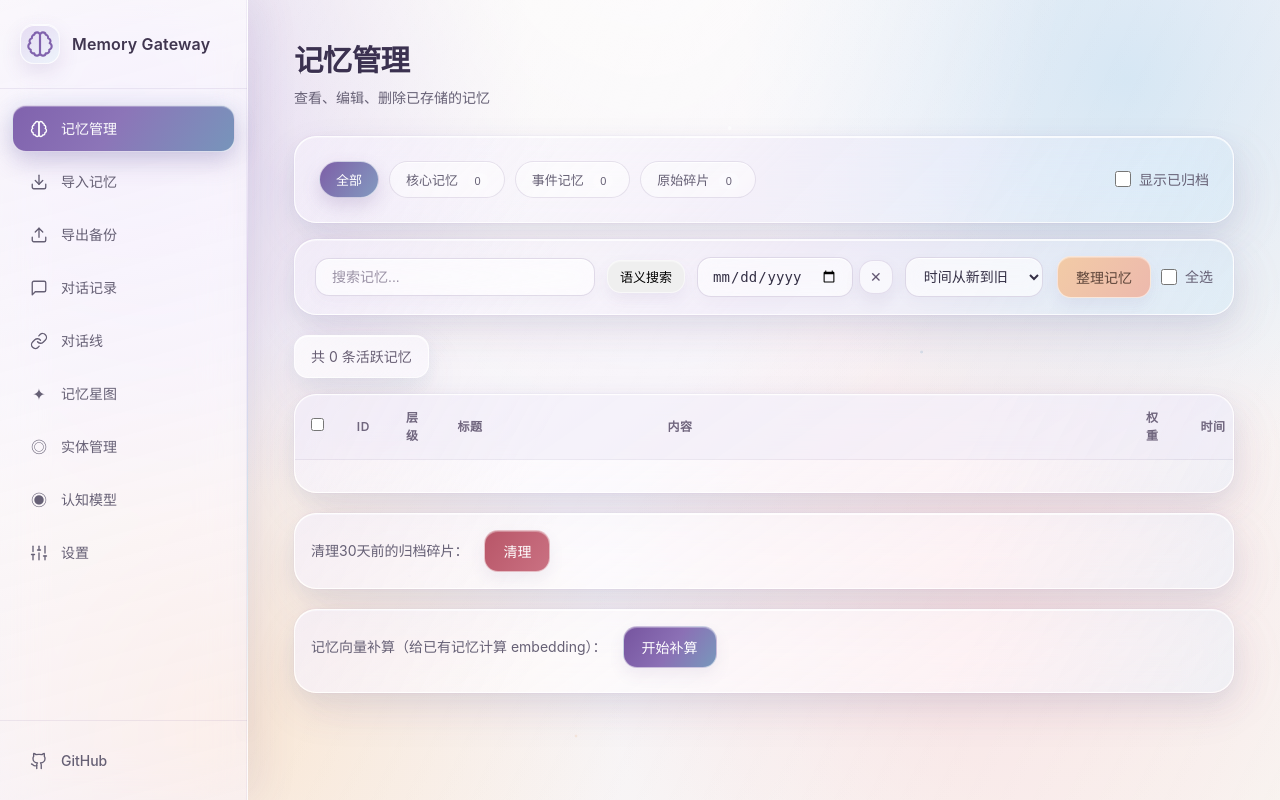
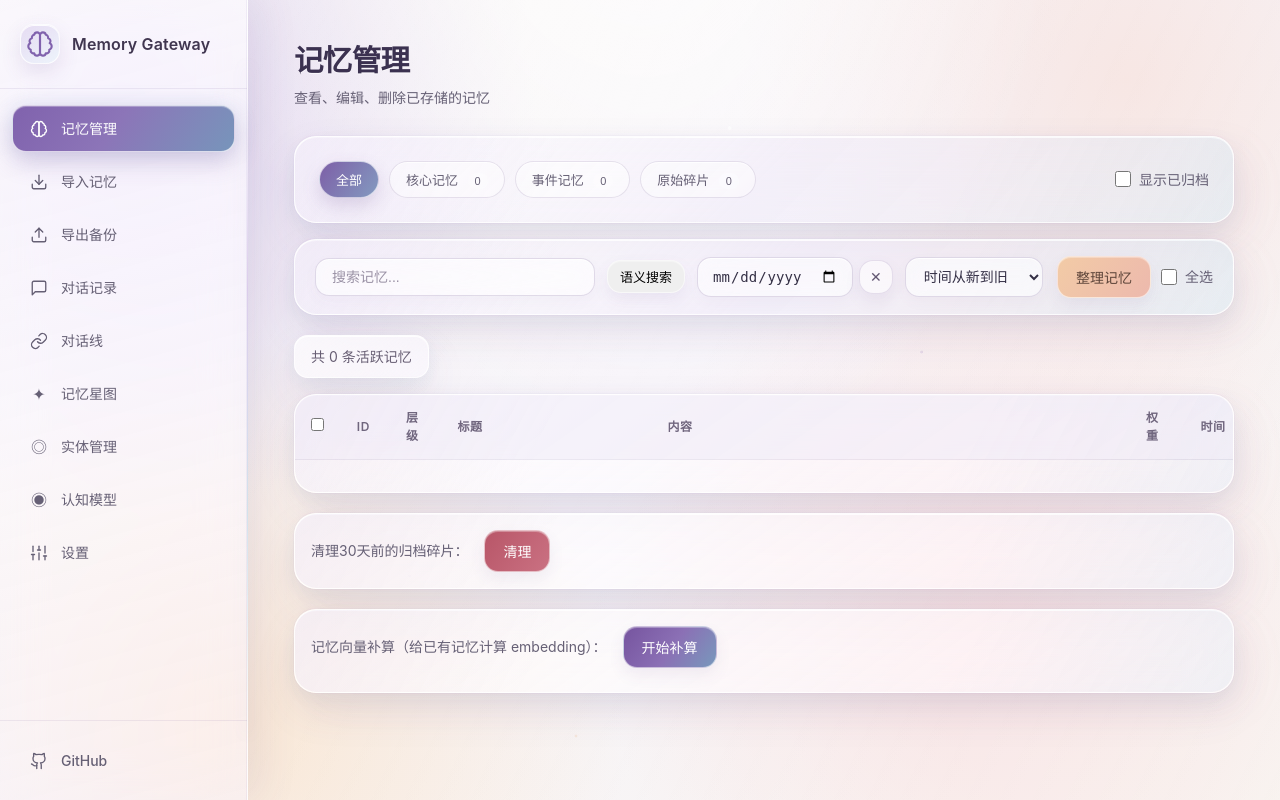
Before and after one commit to gy2021210293-bit/ai-memory-gateway, a FastAPI app: template templates/dashboard.html in a window 1280 px wide. Run offline with FastAPI, Linux system fonts and the light colour scheme; the template is opened without the code that fills it, so the values that code supplies are empty.

Commit message:
Remove blue dashboard background

```diff
--- a/static/css/dashboard.css
+++ b/static/css/dashboard.css
@@ -1376,7 +1376,7 @@ body {
     isolation: isolate;
     background:
         radial-gradient(circle at 9% 12%, rgba(211, 195, 236, 0.72) 0, rgba(211, 195, 236, 0) 31%),
-        radial-gradient(circle at 88% 10%, rgba(200, 225, 242, 0.74) 0, rgba(200, 225, 242, 0) 29%),
+        radial-gradient(circle at 88% 10%, rgba(247, 224, 218, 0.72) 0, rgba(247, 224, 218, 0) 29%),
         radial-gradient(circle at 78% 78%, rgba(250, 217, 218, 0.66) 0, rgba(250, 217, 218, 0) 34%),
         radial-gradient(circle at 18% 90%, rgba(250, 226, 198, 0.70) 0, rgba(250, 226, 198, 0) 31%),
         linear-gradient(145deg, #faf8f3 0%, #f7f4fa 48%, #f8f5f0 100%);
@@ -1397,7 +1397,7 @@ body::before {
         radial-gradient(circle at 15% 23%, rgba(255, 255, 255, 0.92) 0 1.5px, transparent 2px),
         radial-gradient(circle at 32% 72%, rgba(144, 116, 185, 0.32) 0 1px, transparent 1.8px),
         radial-gradient(circle at 57% 16%, rgba(255, 255, 255, 0.95) 0 1.5px, transparent 2.2px),
-        radial-gradient(circle at 72% 44%, rgba(109, 158, 194, 0.30) 0 1px, transparent 1.8px),
+        radial-gradient(circle at 72% 44%, rgba(151, 118, 185, 0.26) 0 1px, transparent 1.8px),
         radial-gradient(circle at 91% 67%, rgba(225, 143, 161, 0.30) 0 1.2px, transparent 2px),
         radial-gradient(circle at 45% 92%, rgba(232, 171, 119, 0.26) 0 1px, transparent 1.8px);
     opacity: 0.75;
--- a/templates/dashboard.html
+++ b/templates/dashboard.html
@@ -4,7 +4,7 @@
     <meta charset="utf-8">
     <meta name="viewport" content="width=device-width, initial-scale=1.0">
     <title>Memory Gateway</title>
-    <link rel="stylesheet" href="/static/css/dashboard.css?v=4.5">
+    <link rel="stylesheet" href="/static/css/dashboard.css?v=4.6">
 </head>
 <body>
     <div class="dashboard">
```
Also changed, not shown: MEMORY.md (+1 -1 lines).
